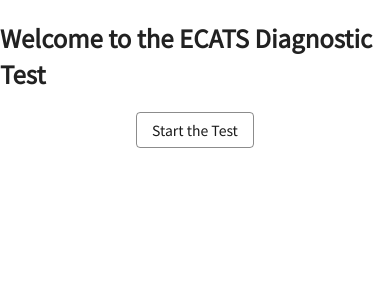
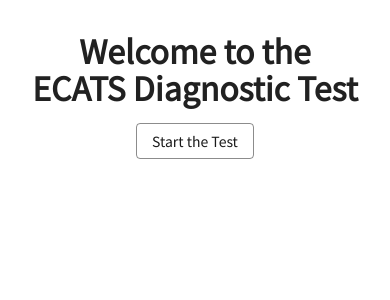
Before and after one commit to globallabo/ecats-test, a React (Create React App) app in the folder frontend/: page / in a window 390 px wide. Shown: the top 300 px of the page. Built offline with nearby package versions, Linux system fonts and the light colour scheme.

Commit message:
Change plain HTML elements to Material UI to make things more consistent and responsive.

```diff
--- a/frontend/src/app/theme.js
+++ b/frontend/src/app/theme.js
@@ -12,6 +12,22 @@ const theme = createTheme({
   },
   typography: {
     fontFamily: '"Noto Sans JP", sans-serif',
+
+    h1: {
+      fontSize: "2rem",
+      fontWeight: "bold",
+      margin: "1rem",
+      textAlign: "center",
+    },
+    h2: {
+      fontSize: "1.5rem",
+      fontWeight: "bold",
+      margin: "1rem 0",
+      textAlign: "left",
+    },
+    body1: {
+      margin: "1rem 0",
+    },
     button: {
       textTransform: "none",
     },
--- a/frontend/src/features/test/EndPage.js
+++ b/frontend/src/features/test/EndPage.js
@@ -1,7 +1,8 @@
 import { useState } from "react";
-
 import Box from "@mui/material/Box";
 import Button from "@mui/material/Button";
+import Container from "@mui/material/Container";
+import Typography from "@mui/material/Typography";
 
 import Results from "./components/Results";
 
@@ -9,9 +10,11 @@ export default function EndPage() {
   const [showResults, setShowResults] = useState(false);
   const onClick = () => setShowResults(true);
   return (
-    <div>
+    <Container>
       <Box textAlign="center">
-        <h2>Thanks for taking the ECATS Diagnostic Test</h2>
+        <Typography variant="h1">
+          Thanks for taking the ECATS Diagnostic Test
+        </Typography>
         {showResults ? (
           <>
             <Button variant="outlined" onClick={() => setShowResults(false)}>
@@ -25,6 +28,6 @@ export default function EndPage() {
           </Button>
         )}
       </Box>
-    </div>
+    </Container>
   );
 }
--- a/frontend/src/features/test/StartPage.js
+++ b/frontend/src/features/test/StartPage.js
@@ -1,6 +1,8 @@
 import { useDispatch } from "react-redux";
 import Box from "@mui/material/Box";
 import Button from "@mui/material/Button";
+import Container from "@mui/material/Container";
+import Typography from "@mui/material/Typography";
 
 import { startTest } from "./testSlice";
 
@@ -8,13 +10,13 @@ export default function StartPage() {
   const dispatch = useDispatch();
 
   return (
-    <div>
-      <h2>Welcome to the ECATS Diagnostic Test</h2>
+    <Container>
+      <Typography variant="h1">Welcome to the ECATS Diagnostic Test</Typography>
       <Box textAlign="center">
         <Button variant="outlined" onClick={() => dispatch(startTest())}>
           Start the Test
         </Button>
       </Box>
-    </div>
+    </Container>
   );
 }
--- a/frontend/src/features/test/Test.js
+++ b/frontend/src/features/test/Test.js
@@ -1,4 +1,5 @@
 import { useSelector } from "react-redux";
+import Container from "@mui/material/Container";
 import Stack from "@mui/material/Stack";
 
 import { selectQuestions, selectCurrentQuestion } from "./testSlice";
@@ -14,21 +15,16 @@ export default function Test() {
   const question = questions[currentQuestion];
 
   return (
-    <div className="test">
-      <div>
+    <Container>
       <Header currentQuestion={currentQuestion} numQuestions={numQuestions} />
       <Question question={question} />
       <Stack spacing={2}>
         {question.answerOptions.map((answerOption) => {
           return (
-              <Option
-                key={answerOption.answerText}
-                answerOption={answerOption}
-              />
+            <Option key={answerOption.answerText} answerOption={answerOption} />
           );
         })}
       </Stack>
-      </div>
-    </div>
+    </Container>
   );
 }
--- a/frontend/src/features/test/components/Header.js
+++ b/frontend/src/features/test/components/Header.js
@@ -1,4 +1,6 @@
 import { useSelector, useDispatch } from "react-redux";
+import Box from "@mui/material/Box";
+import Typography from "@mui/material/Typography";
 
 import {
   selectQuestions,
@@ -16,15 +18,15 @@ export default function Header() {
   const timeoutAnswer = { answerText: "TIMEOUT", isCorrect: false };
 
   return (
-    <div className="header">
-      <h2>
+    <Box>
+      <Typography variant="h1">
         Question {currentQuestion + 1} of {numQuestions}
-      </h2>
+      </Typography>
       <Timer
         duration={timerDuration}
         onTimeout={() => dispatch(handleAnswerButtonClick(timeoutAnswer))}
         currentQuestion={currentQuestion}
       />
-    </div>
+    </Box>
   );
 }
--- a/frontend/src/features/test/components/Question.js
+++ b/frontend/src/features/test/components/Question.js
@@ -1,8 +1,10 @@
+import Typography from "@mui/material/Typography";
+
 export default function Question({ question }) {
   return (
     <>
-      <h3>{question.instructionText}</h3>
-      <p>{question.questionText}</p>
+      <Typography variant="h2">{question.instructionText}</Typography>
+      <Typography variant="body1">{question.questionText}</Typography>
     </>
   );
 }
--- a/frontend/src/features/test/components/Timer.js
+++ b/frontend/src/features/test/components/Timer.js
@@ -1,4 +1,5 @@
 import { useState, useEffect } from "react";
+import Box from "@mui/material/Box";
 
 export default function Timer({ duration, onTimeout, currentQuestion }) {
   const [seconds, setSeconds] = useState(duration);
@@ -20,5 +21,5 @@ export default function Timer({ duration, onTimeout, currentQuestion }) {
 
   useEffect(() => reset(), [currentQuestion]);
 
-  return <div>Time left: {seconds}</div>;
+  return <Box>Time left: {seconds}</Box>;
 }
```
Lines whose indentation alone changed are shown as unchanged.
